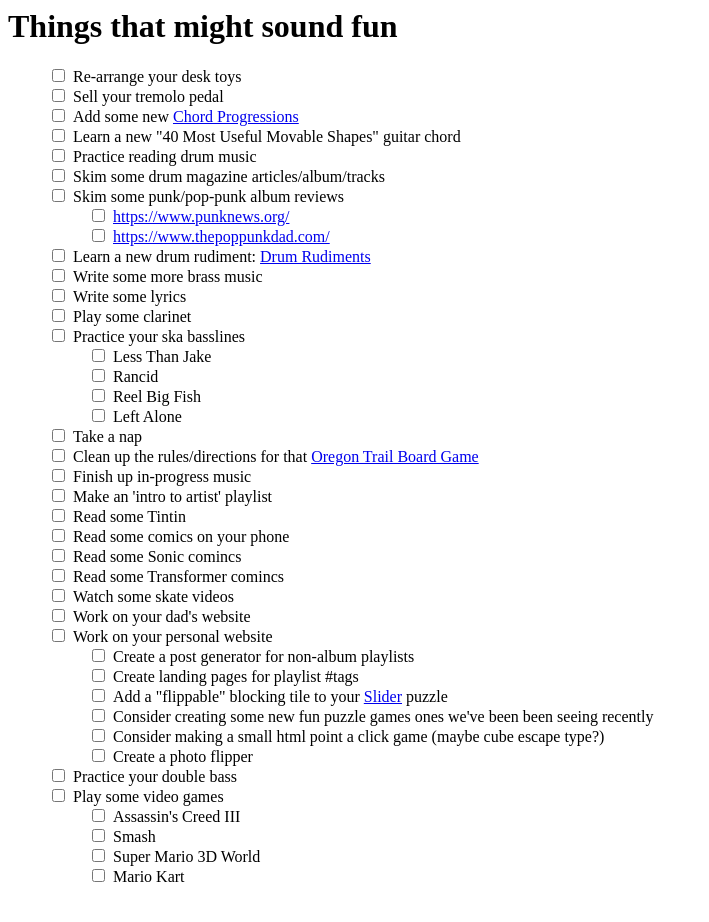
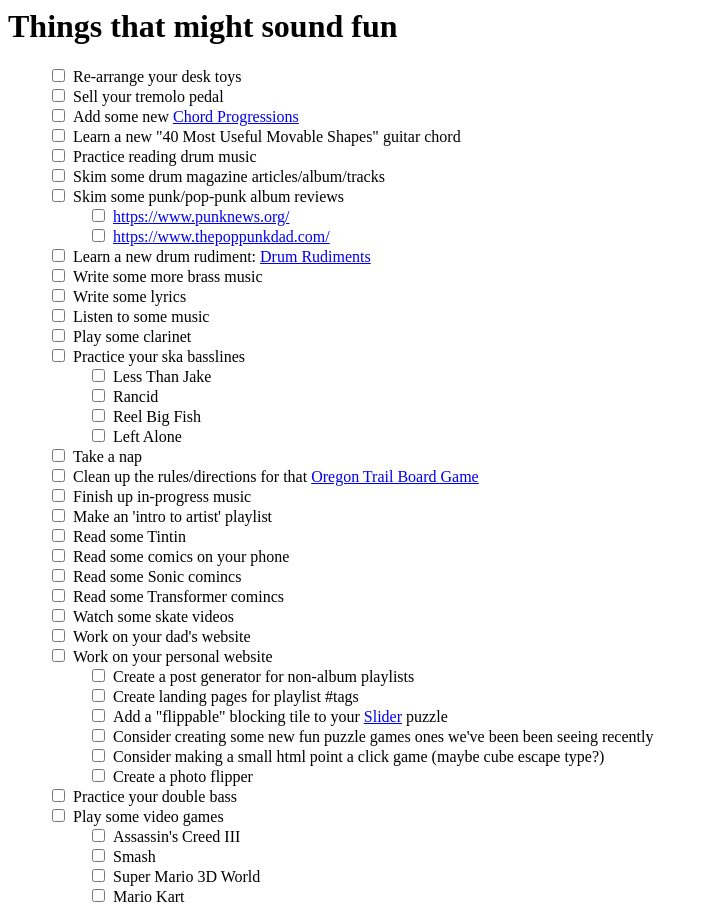
Before and after one commit to brgibson/www, a Jekyll site: the page todos/index.html, which Jekyll copies as it is, in a window 1280 px wide. Shown: the whole page, without its empty margins (0-709 px from the left). Built offline with Jekyll 4.4.1, drawn with Linux system fonts in a browser that asks for light colours.

Commit message:
todos - adding some more

```diff
--- a/todos/index.html
+++ b/todos/index.html
@@ -26,6 +26,7 @@
     <li><label><input type="checkbox">Learn a new drum rudiment: <a href="/drums/rudiments/">Drum Rudiments</a></label></li>
     <li><label><input type="checkbox">Write some more brass music</label></li>
     <li><label><input type="checkbox">Write some lyrics</label></li>
+    <li><label><input type="checkbox">Listen to some music</label></li>
     <li><label><input type="checkbox">Play some clarinet</label></li>
     <li>
         <label><input type="checkbox">Practice your ska basslines</label>
```
